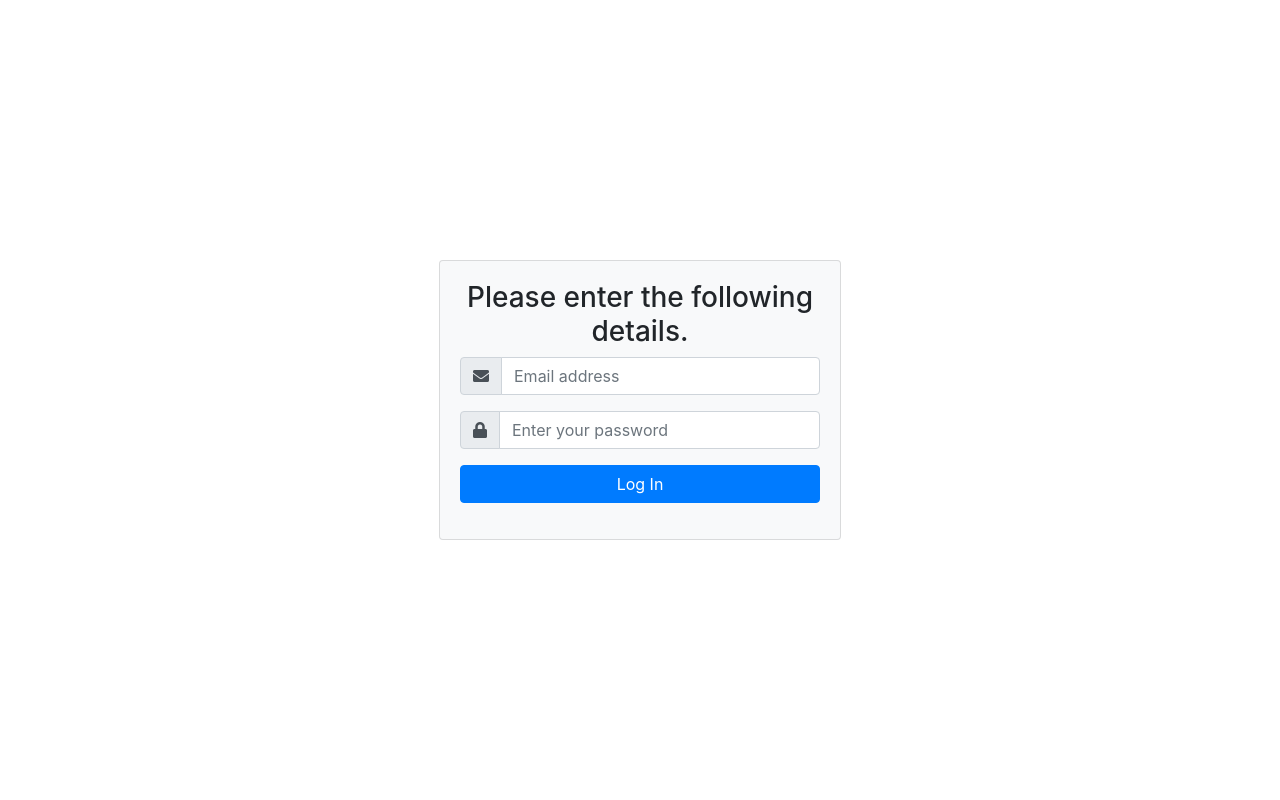
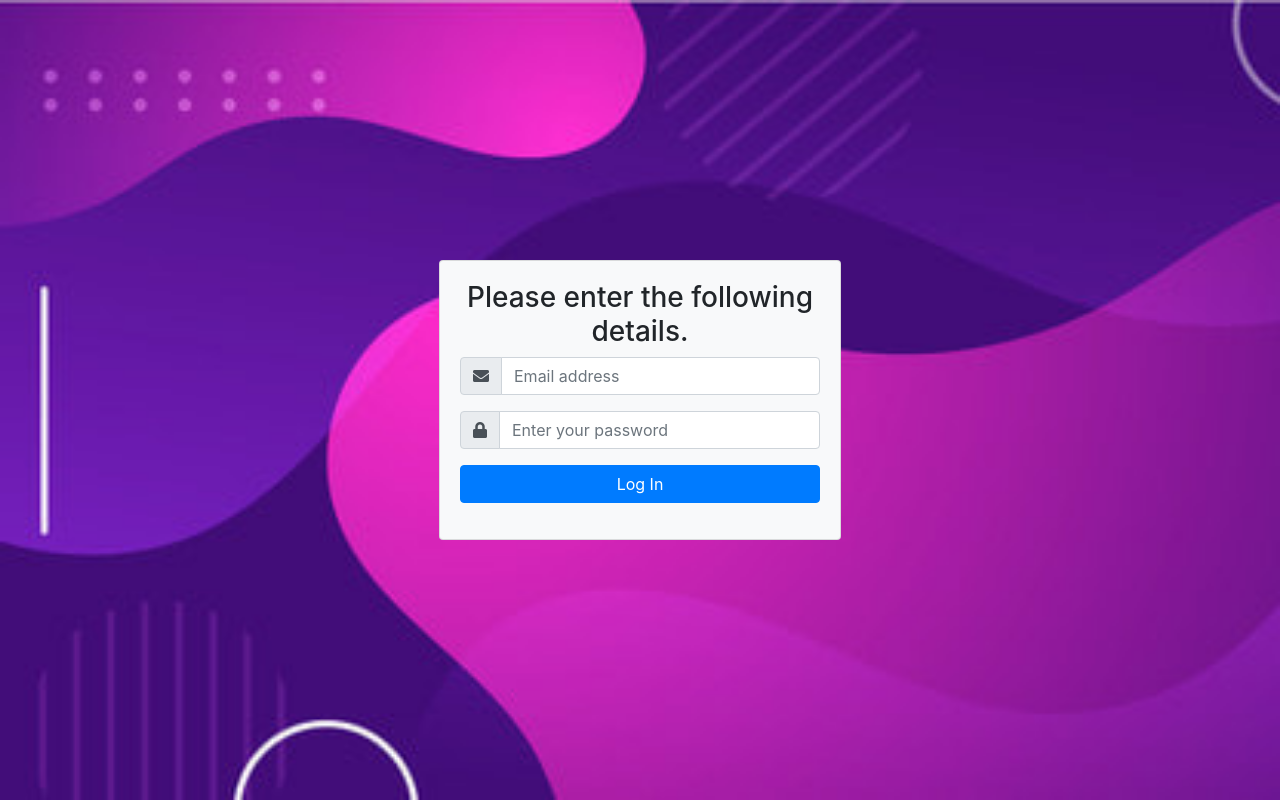
Before and after one commit to 2000RahulJoshi/form-validation-js, a plain HTML site: page login.html in a window 1280 px wide. Drawn offline with nearby package versions, Linux system fonts and the light colour scheme.

Commit message:
css updated

```diff
--- a/Assets/stylesheetsAndScript/login.css
+++ b/Assets/stylesheetsAndScript/login.css
@@ -4,7 +4,7 @@ body{
     display: flex;
     align-items: center;
     justify-content: center;
-    background-image: url(bg.jpg);
+    background-image: url(../images/bg.jpg);
     background-repeat: no-repeat;
     background-size: cover;
 }
```
